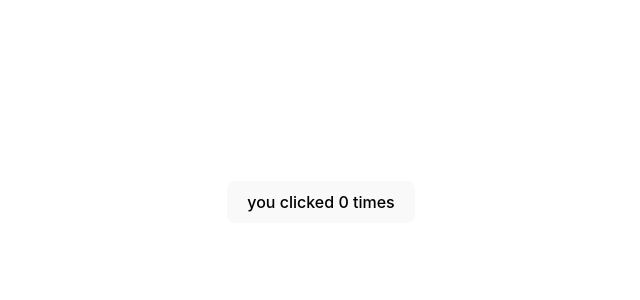
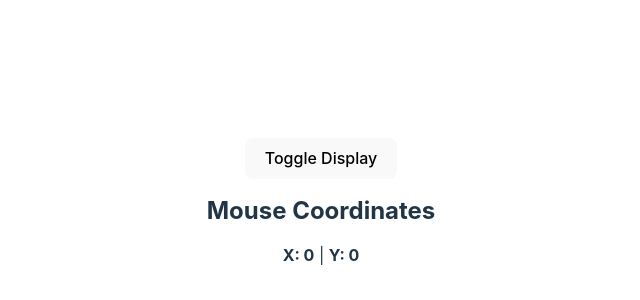
Before and after one commit to JustinScottJenecke/react-practice-micro-projects, a React (Vite) app in the folder react-hooks/: page / in a window 1280 px wide. Shown: the part 198-498 px from the top of the page, without its empty margins (319-959 px from the left). Built offline with nearby package versions, Linux system fonts and the light colour scheme.

Commit message:
displays x and y state in mouse template

```diff
--- a/react-hooks/src/App.jsx
+++ b/react-hooks/src/App.jsx
@@ -3,6 +3,7 @@ import CounterObject from './components/2-CounterObject'
 import CounterPrevState from "./components/1-CounterPrevState"
 import LottoGame from "./components/3-Lotto-Game"
 import CounterEffects from './components/4-CounterEffects'
+import CleanupEffects from './components/6-CleanupEffects'
 
 function App() {
 
@@ -11,7 +12,8 @@ function App() {
       {/* <CounterPrevState /> */}
       {/* <CounterObject /> */}
       {/* <LottoGame /> */}
-      <CounterEffects />
+      {/* <CounterEffects /> */}
+      <CleanupEffects />
     </div>
   )
 }
--- a/react-hooks/src/components/5-MouseEffects.jsx
+++ b/react-hooks/src/components/5-MouseEffects.jsx
@@ -14,11 +14,12 @@ const MouseEffects = () => {
             setY(e.clientY);
         })
 
-    })
+    }, [])
 
     return (
         <section>
-
+            <h2>Mouse Coordinates</h2>
+            <b>X: {x}</b> | <b>Y: {y}</b>
         </section>
      );
 }
```
